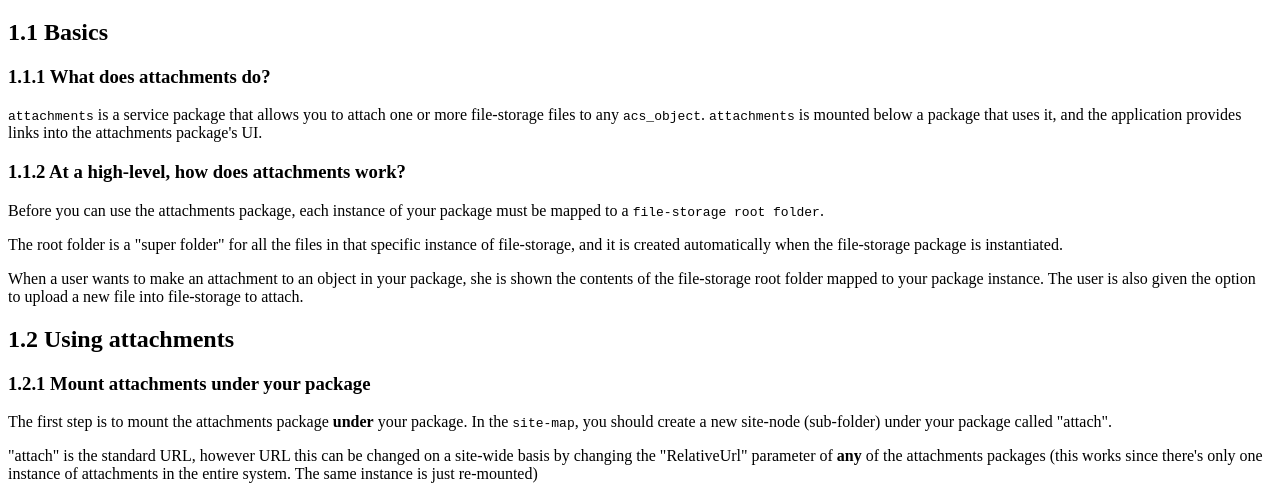
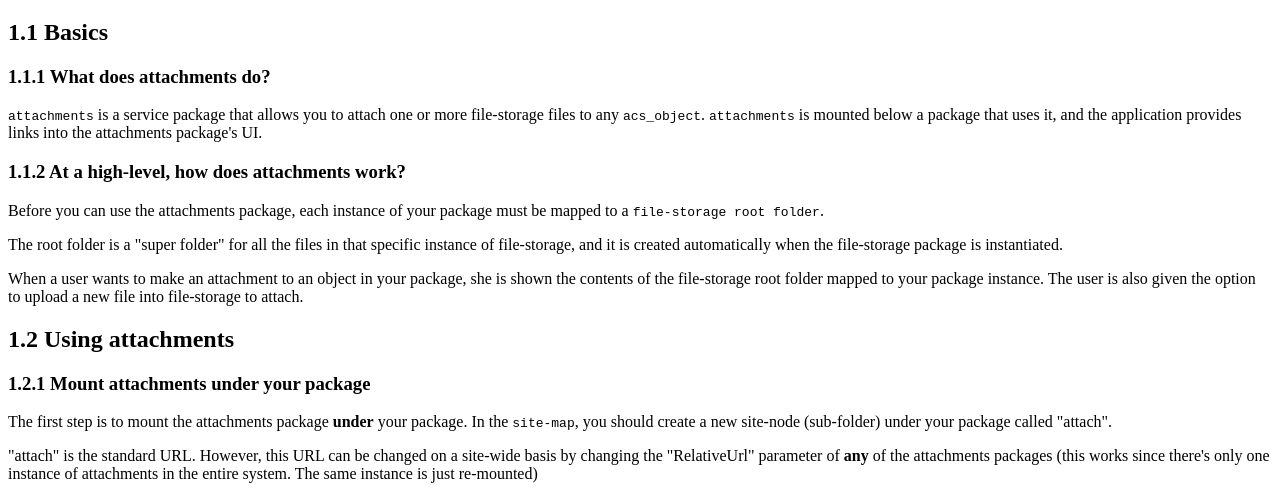
Before and after one commit to openacs/attachments, a plain HTML site: page www/doc/index.html in a window 1280 px wide. Shown: the part 453-952 px from the top of the page. Drawn offline with Linux system fonts and the light colour scheme.

Commit message:
improve documentation

```diff
--- a/www/doc/index.html
+++ b/www/doc/index.html
@@ -49,7 +49,7 @@ package</h3>
 <p>The first step is to mount the attachments package <b>under</b> your
 package. In the <tt>site-map</tt>, you should create a new site-node
 (sub-folder) under your package called &quot;attach&quot;.
-</p><p>&quot;attach&quot; is the standard URL, however URL this can be changed
+</p><p>&quot;attach&quot; is the standard URL. However, this URL can be changed
 on a site-wide basis by changing the &quot;RelativeUrl&quot; parameter of
 <b>any</b> of the attachments packages (this works since there's only one
 instance of attachments in the entire system. The same instance is just
```
Also changed, not shown: 1 other file.
